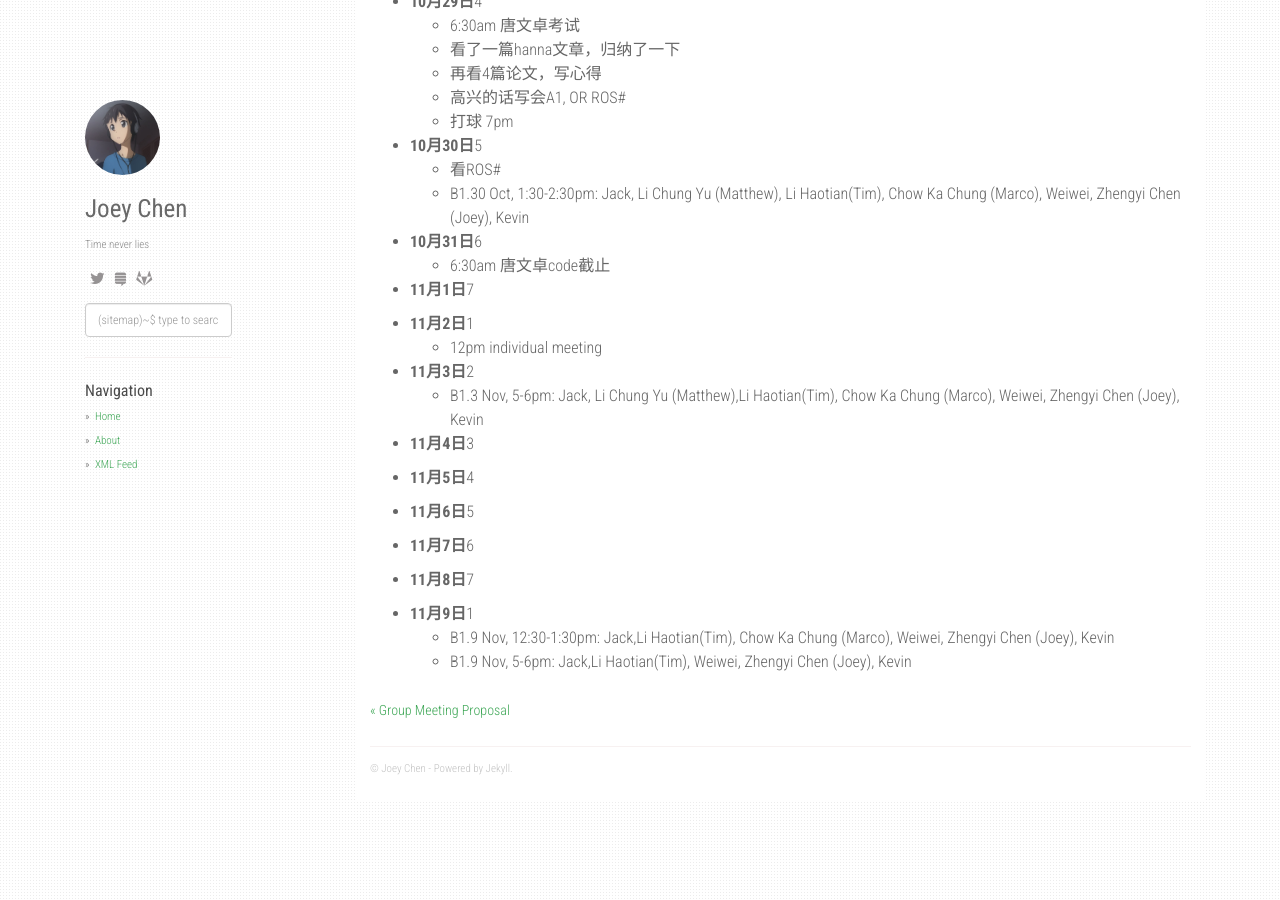
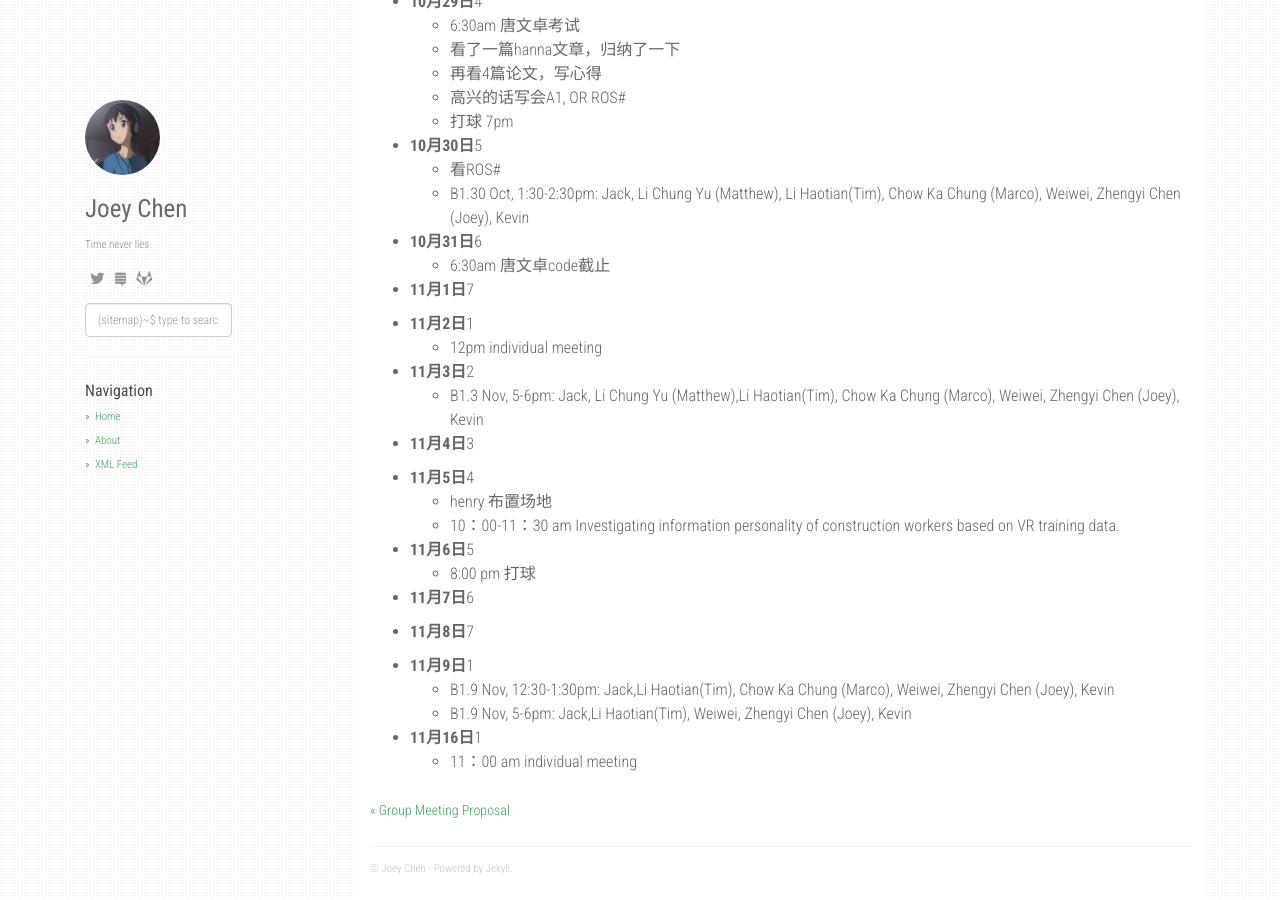
Before and after one commit to czy95/czy95.github.io, a Jekyll site: the page built from _posts/2024-10-29-工作日志和计划.md, in a window 1280 px wide and 900 px high, scrolled down 914 px. Built offline with Jekyll 4.4.1, drawn with Linux system fonts in a browser that asks for light colours; nearby versions of some CDN libraries; our own code applies the rules of GitHub Pages for plain Markdown files.

Commit message:
Update 2024-10-29-工作日志和计划.md

```diff
--- a/_posts/2024-10-29-工作日志和计划.md
+++ b/_posts/2024-10-29-工作日志和计划.md
@@ -51,16 +51,16 @@ F.娱乐 (身份证10.30-11.30,工作日）
 
 * **11月2日**1
   - 12pm individual meeting
-
 * **11月3日**2
   - B1.3 Nov, 5-6pm: Jack, Li Chung Yu (Matthew),Li Haotian(Tim), Chow Ka Chung (Marco), Weiwei, Zhengyi Chen (Joey), Kevin
 
 * **11月4日**3
 
 * **11月5日**4
-
+  - henry 布置场地
+  - 10：00-11：30 am Investigating information personality of construction workers based on VR training data.
 * **11月6日**5
-
+  - 8:00 pm 打球
 * **11月7日**6
 
 * **11月8日**7
@@ -68,3 +68,5 @@ F.娱乐 (身份证10.30-11.30,工作日）
 * **11月9日**1
   - B1.9 Nov, 12:30-1:30pm: Jack,Li Haotian(Tim), Chow Ka Chung (Marco), Weiwei, Zhengyi Chen (Joey), Kevin
   - B1.9 Nov, 5-6pm: Jack,Li Haotian(Tim), Weiwei, Zhengyi Chen (Joey), Kevin
+* **11月16日**1
+  - 11：00 am individual meeting
```
